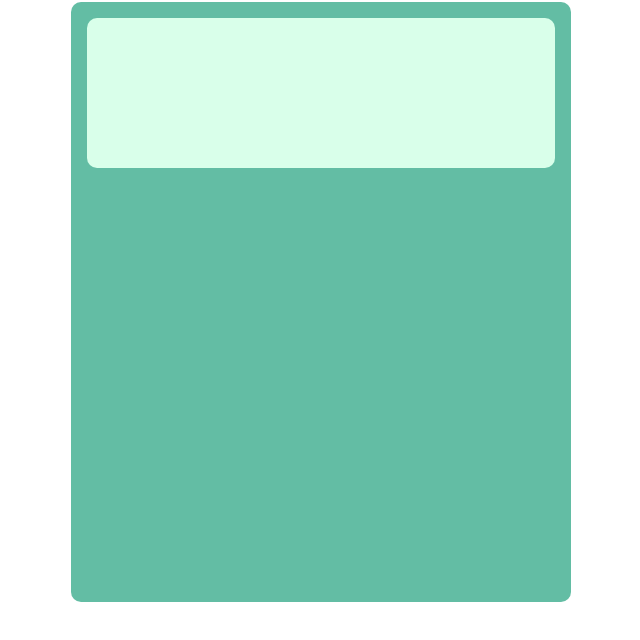
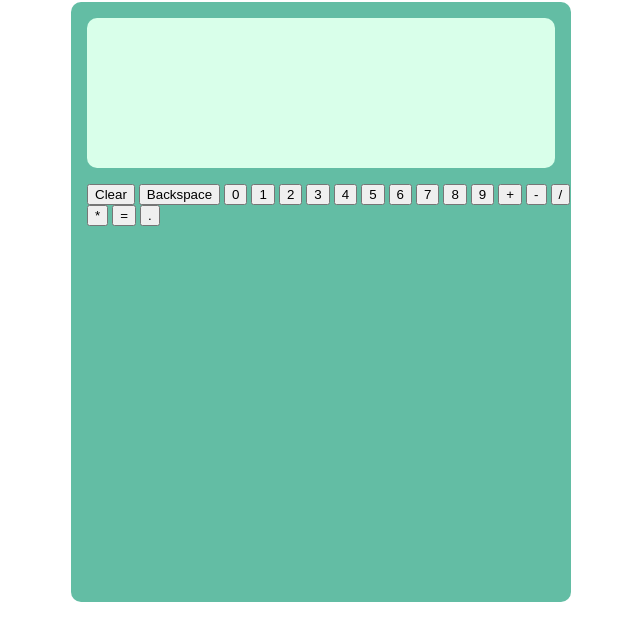
Before and after one commit to Chiemezuo/calculator, a plain HTML site: page index.html in a window 1280 px wide. Shown: the part 86-726 px from the top of the page, without its empty margins (319-959 px from the left). Drawn offline with Linux system fonts and the light colour scheme.

Commit message:
Add unstyled buttons with no functionality

```diff
--- a/index.html
+++ b/index.html
@@ -12,7 +12,26 @@
   <h1>Calculator</h1>
   <div class="calculator">
     <div class="display"></div>
-    <div class="calc-keys"></div>
+    <div class="calc-keys">
+      <button>Clear</button>
+      <button>Backspace</button>
+      <button>0</button>
+      <button>1</button>
+      <button>2</button>
+      <button>3</button>
+      <button>4</button>
+      <button>5</button>
+      <button>6</button>
+      <button>7</button>
+      <button>8</button>
+      <button>9</button>
+      <button>+</button>
+      <button>-</button>
+      <button>/</button>
+      <button>*</button>
+      <button>=</button>
+      <button>.</button>
+    </div>
   </div>
 </body>
 </html>
--- a/style.css
+++ b/style.css
@@ -17,3 +17,9 @@
   background-color: #d9ffea;
   border-radius: 10px;
 }
+
+.calc-keys {
+  width: inherit;
+  height: inherit;
+  margin: 16px;
+}
```
